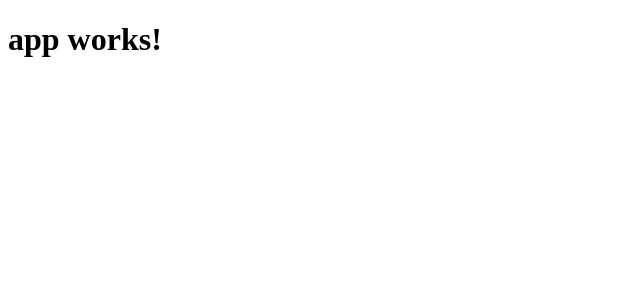
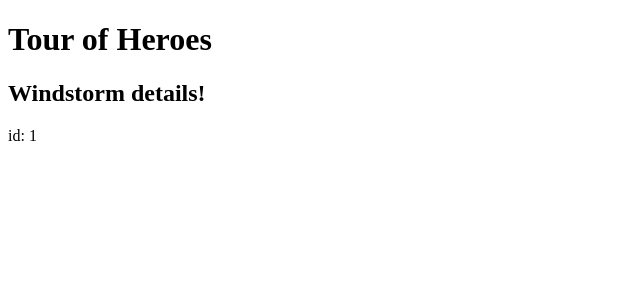
Before and after one commit to meloafc/angular-tour-of-heroes, an Angular app: page / in a window 1280 px wide. Shown: the top 300 px of the page, without its empty margins (0-640 px from the left). Built offline with nearby package versions, Linux system fonts and the light colour scheme.

Commit message:
Mostre o herói

```diff
--- a/src/app/app.component.ts
+++ b/src/app/app.component.ts
@@ -1,10 +1,22 @@
 import { Component } from '@angular/core';
+
+export class Hero {
+  id: number;
+  name: string;
+}
 
 @Component({
   selector: 'app-root',
-  templateUrl: './app.component.html',
-  styleUrls: ['./app.component.css']
+  template: `
+    <h1>{{title}}</h1>
+    <h2>{{hero.name}} details!</h2>
+    <div><label>id: </label>{{hero.id}}</div>
+    `
 })
 export class AppComponent {
-  title = 'app works!';
+  title = 'Tour of Heroes';
+  hero: Hero = {
+    id: 1,
+    name: 'Windstorm'
+  };
 }
```
